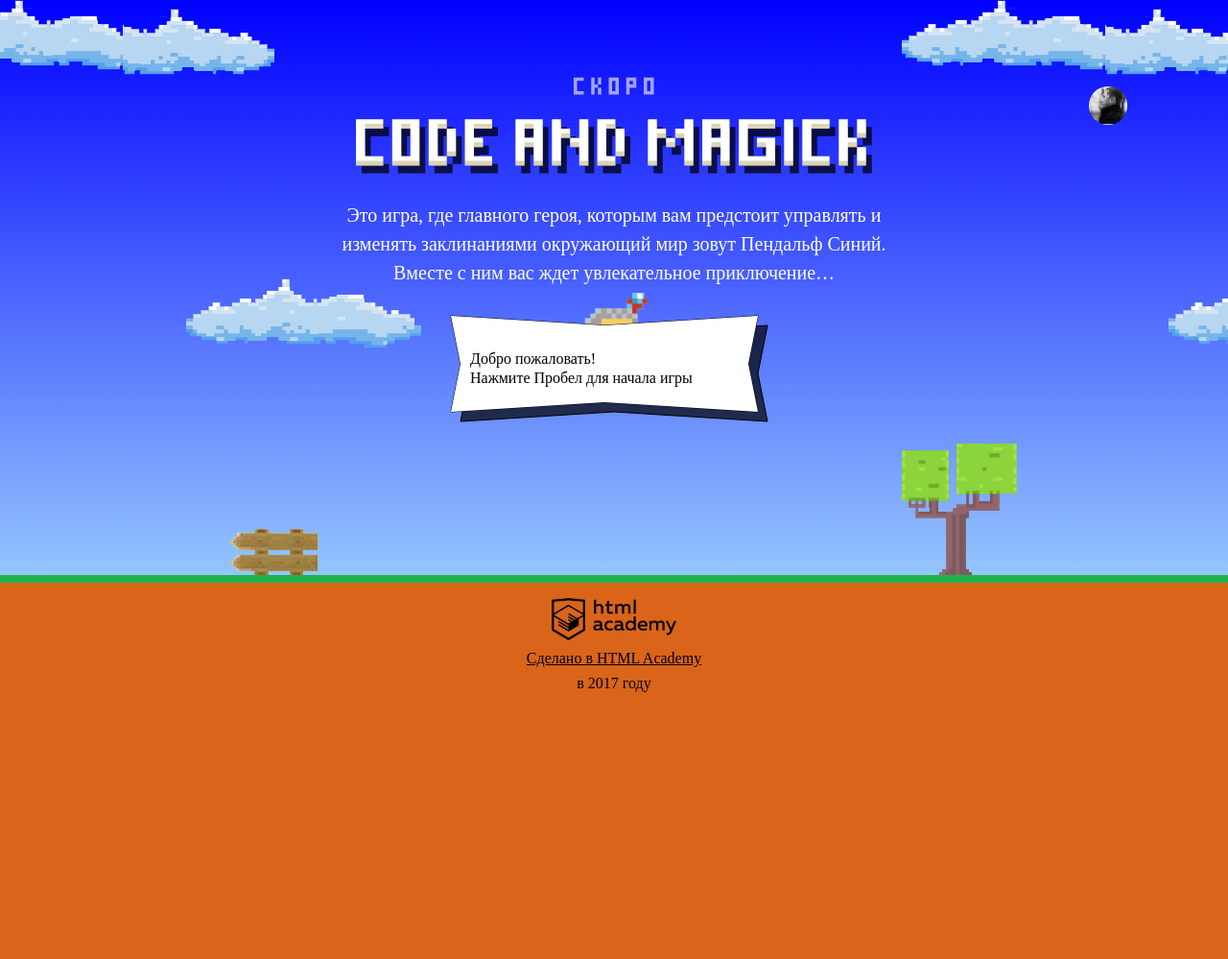
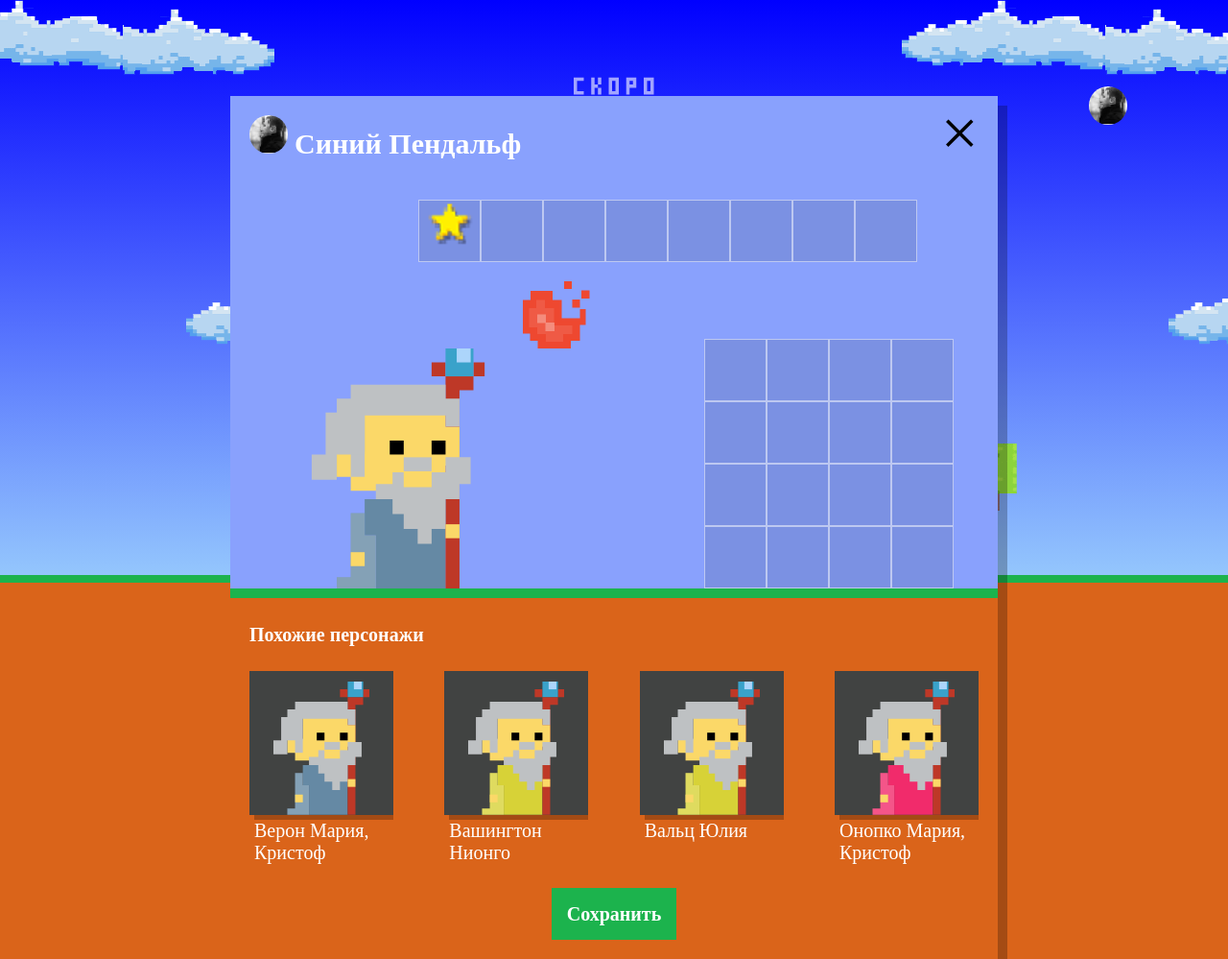
Before and after one commit to IerominSergii/380133-code-and-magick, a website: page index.html in a window 1280 px wide. Shown: the whole page at 96% size. Before the commit the page ends 800 px from the top, so only its background shows below. Drawn offline with Linux system fonts and the light colour scheme; a web font is replaced by a local one.

Commit message:
Создай файл для работы с настройками персонажа

```diff
--- a/index.html
+++ b/index.html
@@ -197,6 +197,7 @@
   };
 </script>
 <script src="./js/stat.js"></script>
+<script src="./js/setup.js"></script>
 <script src="./js/game.js"></script>
 
 </body>
--- /dev/null
+++ b/js/setup.js
@@ -0,0 +1,109 @@
+'use strict';
+
+var userDialog = document.querySelector('.setup');
+userDialog.classList.remove('hidden');
+
+var similarListElement = userDialog.querySelector('.setup-similar-list');
+
+var similarWizardTemplate = document.querySelector('#similar-wizard-template');
+
+var wizardNames = [
+  'Иван',
+  'Хуан Себастьян',
+  'Мария, Кристоф',
+  'Виктор',
+  'Юлия',
+  'Люпита',
+  'Вашингтон',
+];
+
+var wizardSecondNames = [
+  'да Марья',
+  'Верон',
+  'Мирабелла',
+  'Вальц',
+  'Онопко',
+  'Топольницкая',
+  'Нионго',
+  'Ирвинг',
+];
+
+var coatColor = [
+  'rgb(101, 137, 164)',
+  'rgb(241, 43, 107)',
+  'rgb(146, 100, 161)',
+  'rgb(56, 159, 117)',
+  'rgb(215, 210, 55)',
+  'rgb(0, 0, 0)',
+];
+
+var eyesColor = [
+  'black',
+  'red',
+  'blue',
+  'yellow',
+  'green',
+];
+
+var totalWizards = 4;// Количество магов
+var wizards = [];
+
+// функция генерации случайных данных в зависимости от длины массива
+var randomProperty = function (arr) {
+  var rand = Math.random() * arr.length;
+  rand = Math.floor(rand);
+  return rand;
+};
+
+// функция создания объекта со случайными значениями свойств
+var createWizard = function () {
+  var nameIndex1 = randomProperty(wizardNames);
+  var nameIndex2 = randomProperty(wizardSecondNames);
+  var coatIndex = randomProperty(coatColor);
+  var eyeIndex = randomProperty(eyesColor);
+  var object = {};
+
+  if (Math.round(Math.random())) {
+    object.name = wizardNames[nameIndex1] + ' ' + wizardSecondNames[nameIndex2];
+  } else {
+    object.name = wizardSecondNames[nameIndex2] + ' ' + wizardNames[nameIndex1];
+  }
+
+  object.coatColor = coatColor[coatIndex];
+  object.eyesColor = eyesColor[eyeIndex];
+
+  return object;
+};
+
+// функция добавления объектов в массив
+var addWizardToArr = function (total, array) {
+  for (var i = 0; i < total; i++) {
+    array.push(createWizard());
+  }
+
+  return array;
+};
+
+// функция создания DOM-элемента на основе JS-объекта
+addWizardToArr(totalWizards, wizards);
+
+var renderWizard = function (wizard) {
+  var wizardElement = similarWizardTemplate.content.cloneNode(true);
+
+  wizardElement.querySelector('.setup-similar-label').textContent = wizard.name;
+  wizardElement.querySelector('.wizard-coat').style.fill = wizard.coatColor;
+
+  return wizardElement;
+};
+
+// функция заполнения блока DOM-элементами на основе массива JS-объектов
+var fragment = document.createDocumentFragment();
+for (var i = 0; i < wizards.length; i++) {
+  fragment.appendChild(renderWizard(wizards[i]));
+}
+
+// перемещаю fragment в .setup-similar-list
+similarListElement.appendChild(fragment);
+
+// показываю блок .setup-similar
+userDialog.querySelector('.setup-similar').classList.remove('hidden');
```
